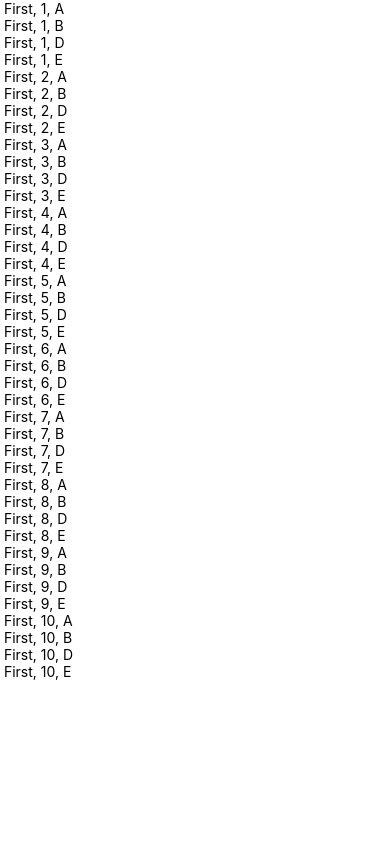
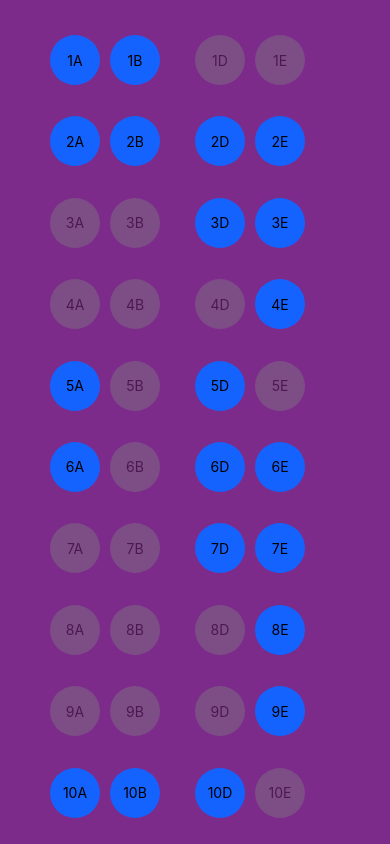
Before and after one commit to cdelsoin/FlightSeatsRN, a React Native app: screen / in a window 390 px wide. Built offline with nearby package versions, Linux system fonts and the light colour scheme.

Commit message:
turn seats into separate components mimic lola's color palette

```diff
--- a/App.js
+++ b/App.js
@@ -1,6 +1,26 @@
 import React from 'react';
 import { StyleSheet, ScrollView, Text, View } from 'react-native';
 import Seats from './seats.json';
+
+class Seat extends React.Component {
+  render(props) {
+    return (
+      <View style={[styles.seat, this.props.seat.occupied && styles.occupiedSeat, this.props.seat.premium && styles.premiumSeat]}>
+        <Text>{this.props.seat.row}{this.props.seat.seat}</Text>
+      </View>
+    )
+  }
+}
+
+class AisleSeat extends React.Component {
+  render(props) {
+    return (
+      <View style={[styles.seat, styles.aisleSeat, this.props.seat.occupied && styles.occupiedSeat, this.props.seat.premium && styles.premiumSeat]}>
+        <Text>{this.props.seat.row}{this.props.seat.seat}</Text>
+      </View>
+    )
+  }
+}
 
 export default class App extends React.Component {
   render() {
@@ -76,23 +96,73 @@ export default class App extends React.Component {
           return 0;
       }
     })
+
+    const firstClassSeats = firstClass.map(function(seat, index){
+      if (seat.seat === "B") {
+        return <AisleSeat key={index} seat={seat}/>
+
+      } else {
+
+        return <Seat key={index} seat={seat}/>
+      }
+    })
+
     return (
-      <ScrollView style={styles.container}>
-
-        {firstClass.map(function(seat, index){
-          return <Text key="index"> {seat.class}, {seat.row}, {seat.seat} </Text>
-        })}
-      </ScrollView>
+      // NOTE TURN FIRST CLASS INTO ITS OWN COMPONENT THEN CHANGE THIS <VIEW> TO <SCROLLVIEW>
+      <View style={styles.firstClassContainer}>
+        {firstClassSeats}
+      </View>
     );
   }
 }
 
 const styles = StyleSheet.create({
-  container: {
+  // contentContainer: {
+  //   flex: 1,
+  //   backgroundColor: '#fff',
+  //   flexDirection: 'row',
+  //   flexWrap: 'wrap',
+  //   alignItems: 'flex-start',
+  //   justifyContent: 'center',
+  // },
+  firstClassContainer: {
     flex: 1,
-    backgroundColor: '#fff',
-    // alignItems: 'center',
-    // justifyContent: 'center',
-    overflow: 'scroll'
+    backgroundColor: '#7c2b8b',
+    flexDirection: 'row',
+    flexWrap: 'wrap',
+    paddingTop: 30,
+    paddingRight: 45,
+    paddingLeft: 45,
   },
+  seat: {
+    alignItems: 'center',
+    backgroundColor: '#1463ff',
+    borderRadius: 25,
+    height: 50,
+    justifyContent: 'center',
+    margin: 5,
+    width: 50,
+  },
+  aisleSeat: {
+    marginRight: 30
+  },
+  occupiedSeat: {
+    backgroundColor: 'gray',
+    opacity: 0.4
+  },
+  premiumSeat: {
+    backgroundColor: '#3696e9',
+  }
 });
+
+// PALETTE
+// #491a53 - Lola Navbar
+// #7c2b8b - Primary Background
+// #6f257b - Secondary Background
+// #1463ff - Primary Button
+// #3696e9 - Premium Seat
+// #6f217c - Secondary Button
+// #ff0190 - Info Button
+// #e93697 - Menu
+// #ffffff - Text
+// #dab537 - #b2795f - Secondary Text
```
